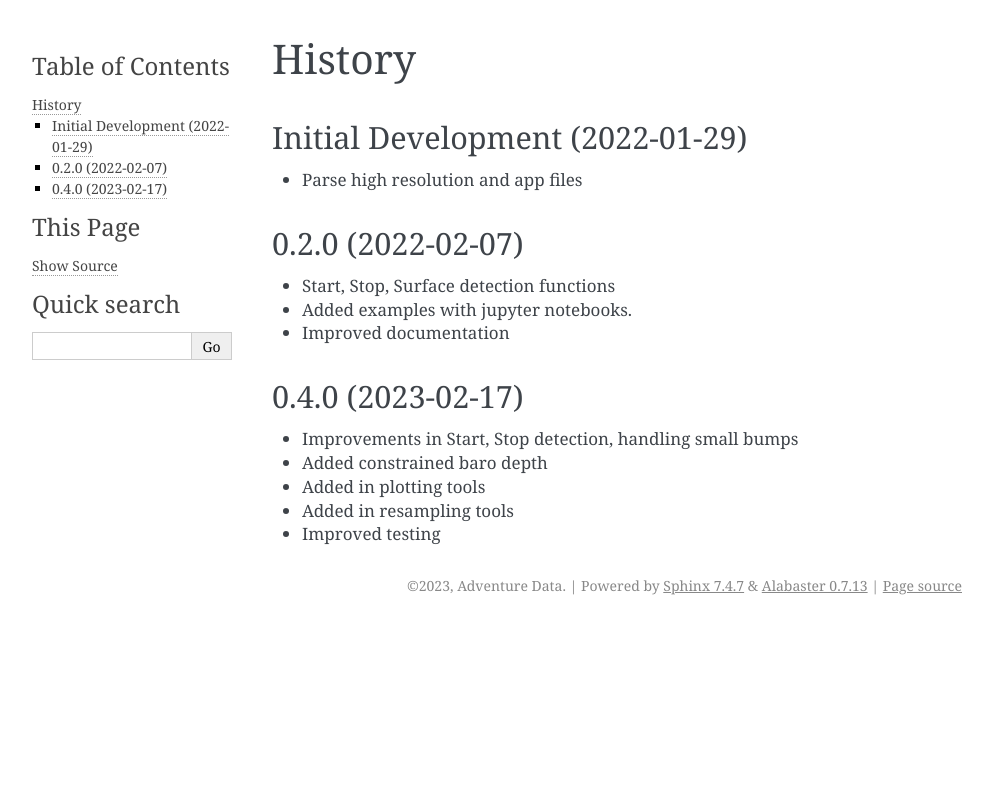
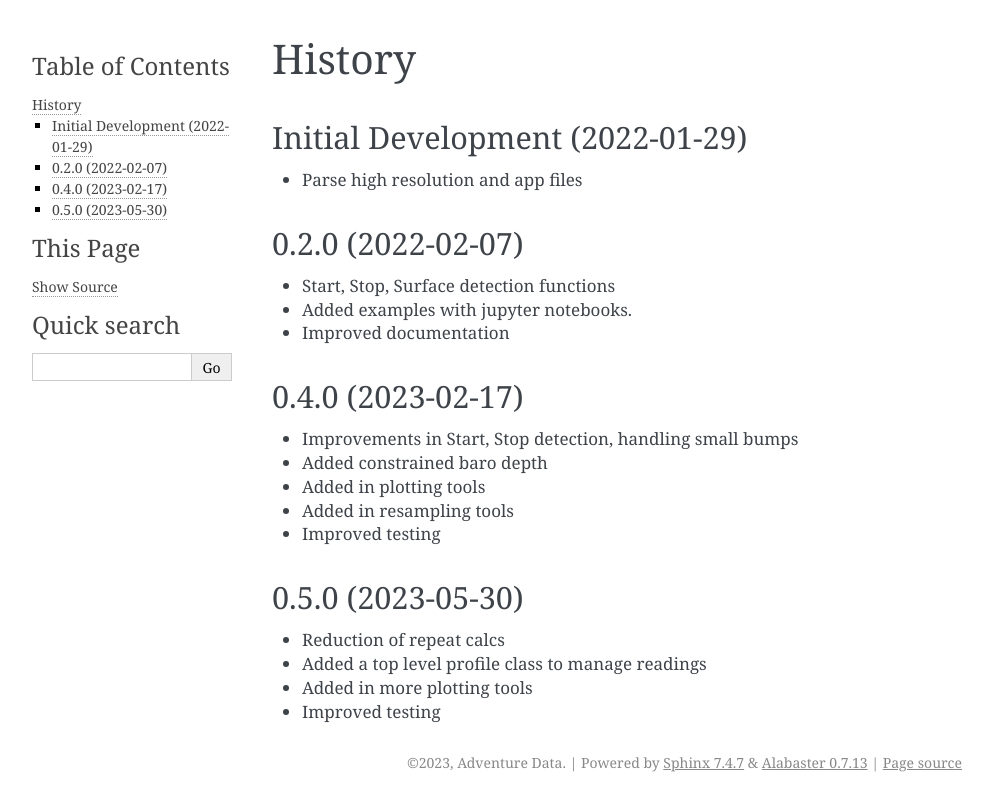
Before and after one commit to AdventureData/study_lyte, a Sphinx documentation site: the page built from docs/history.rst, in a window 1280 px wide. Shown: the top 811 px of the page, without its empty margins (148-1141 px from the left). Built offline with Sphinx 7.4.7, drawn with Linux system fonts in a browser that asks for light colours; pages that are not in the unit, such as notebooks, are missing from menus.

Commit message:
Updated history.

```diff
--- a/README.rst
+++ b/README.rst
@@ -29,3 +29,4 @@ Features
 * Read/Write Lyte probe data files with metadata
 * Functions for detecting start and stop
 * Snow surface detection
+* Profile class for handling entire measurement
--- a/docs/history.rst
+++ b/docs/history.rst
@@ -25,3 +25,11 @@ Initial Development (2022-01-29)
 * Added in plotting tools
 * Added in resampling tools
 * Improved testing
+
+0.5.0 (2023-05-30)
+--------------------------------
+
+* Reduction of repeat calcs
+* Added a top level profile class to manage readings
+* Added in more plotting tools
+* Improved testing
```
